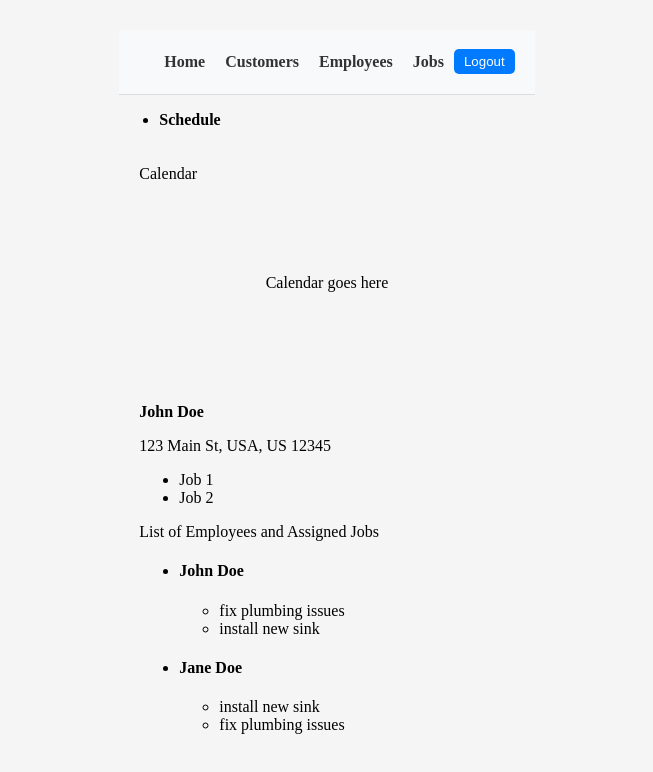
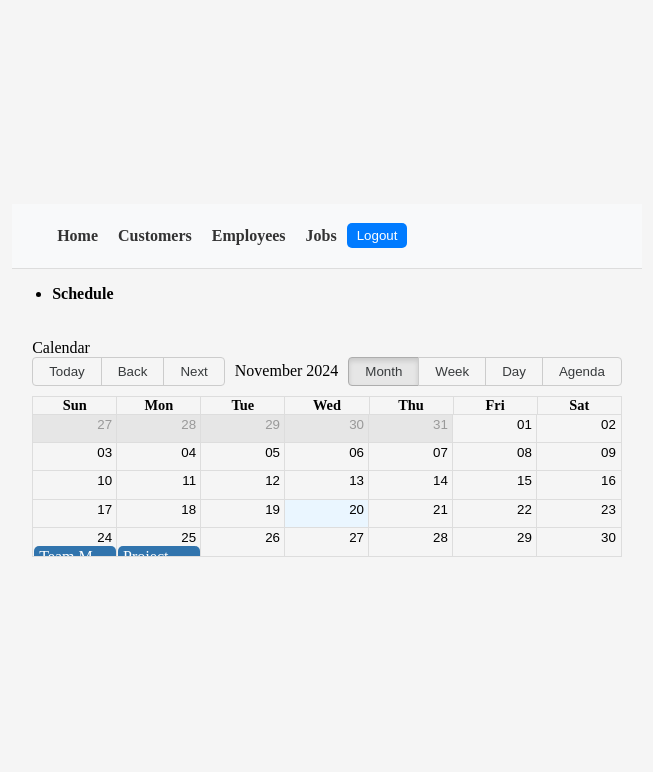
Before and after one commit to Runnerrupert/JobHub, a React (Vite) app in the folder client/: page /home in a window 1280 px wide. Shown: the top 772 px of the page, without its empty margins (313-966 px from the left). Built offline with nearby package versions, Linux system fonts and the light colour scheme.

Commit message:
Add Pedro's HomePage Calendar

```diff
--- a/client/package.json
+++ b/client/package.json
@@ -16,11 +16,14 @@
     "jwt-decode": "^4.0.0",
     "react": "^18.3.1",
     "react-dom": "^18.3.1",
-    "react-router-dom": "^6.24.0"
+    "react-router-dom": "^6.24.0",
+    "react-big-calendar": "^1.5.0",
+    "date-fns": "^2.30.0"
   },
   "devDependencies": {
     "@types/react": "^18.3.3",
     "@types/react-dom": "^18.3.0",
+    "@types/react-big-calendar": "^1.16.0",
     "@typescript-eslint/eslint-plugin": "^7.13.1",
     "@typescript-eslint/parser": "^7.13.1",
     "@vitejs/plugin-react": "^4.3.1",
--- a/client/src/pages/Home.tsx
+++ b/client/src/pages/Home.tsx
@@ -1,25 +1,37 @@
-import { Layout, Menu, Row, Col, Card, Typography, List } from "antd";
+import { Layout, Menu, Row, Col, Card, } from "antd";
 import Navbar from "../components/Navbar";
+import { Calendar, dateFnsLocalizer } from 'react-big-calendar'; //Import Calendar and dateFnsLocalizer from a GitHub repository that I found
+import { format, parse, startOfWeek, getDay } from 'date-fns'; // Import date-fns functions
+import 'react-big-calendar/lib/css/react-big-calendar.css'; // Styling for the calendar
+import enUS from 'date-fns/locale/en-US'; // Import English locale for date-fns
 
 const { Header, Content } = Layout;
-const { Title, Text } = Typography;
 
 const Home = () => {
-  const customers = [
+
+  const locales = { 'en-US': enUS }; // Define the locales object with the English locale
+
+  const localizer = dateFnsLocalizer({// Create a new instance of dateFnsLocalizer with the following options
+    format,
+    parse,
+    startOfWeek,
+    getDay,
+    locales,
+  });
+
+  const events = [ // Define the events array with some sample events
     {
-      name: 'John Doe',
-      address: '123 Main St, USA, US 12345',
-      jobs: [
-        { title: 'Job 1', description: 'Job 1 Description' },
-        { title: 'Job 2', description: 'Job 2 Description' },
-      ],
+      title: 'Team Meeting',
+      start: new Date(2024, 10, 24, 10, 0), // November 24, 2024, at 10:00 AM
+      end: new Date(2024, 10, 24, 11, 0), // November 24, 2024, at 11:00 AM
+    },
+    {
+      title: 'Project Deadline',
+      start: new Date(2024, 10, 25, 14, 0), // November 25, 2024, at 2:00 PM
+      end: new Date(2024, 10, 25, 15, 0), // November 25, 2024, at 3:00 PM
     },
   ];
 
-const employees = [
-  {name: 'John Doe', assignedJob: ['fix plumbing issues', 'install new sink']},
-  {name: 'Jane Doe', assignedJob: ['install new sink', 'fix plumbing issues']},
-];
 
 return (
   <Layout>
@@ -39,47 +51,17 @@ return (
             {/* Placeholder for Calendar */}
             <Card title="Calendar" className="calendar-card" style={{ marginBottom: '20px' }}>
               <div style={{ height: '200px', display: 'flex', alignItems: 'center', justifyContent: 'center' }}>
-                Calendar goes here
+                <Calendar localizer={localizer}
+                events={events}
+                startAccessor="start"
+                endAccessor="end"
+                style={{ height: '100%', width: '100%' }} />
               </div>
             </Card>
-
-    {/* Customer and Job List */}
-    {customers.map((customer, index) => (
-              <Card key={index} className="customer-card">
-                <Text strong>{customer.name}</Text>
-                <p>{customer.address}</p>
-                <List
-                  size="small"
-                  dataSource={customer.jobs}
-                  renderItem={(job) => (
-                    <List.Item>
-                      {job.title}
-                    </List.Item>
-                  )}
-                />
-              </Card>
-            ))}
           </Col>
 
 {/* Right Content Area - Employees and Assigned Jobs */}
-<Col span={18}>
-            <Card title="List of Employees and Assigned Jobs">
-              <List
-                itemLayout="vertical"
-                dataSource={employees}
-                renderItem={(employee) => (
-                  <List.Item>
-                    <Title level={4}>{employee.name}</Title>
-                    <List
-                      size="small"
-                      dataSource={employee.assignedJob}
-                      renderItem={(job) => <List.Item>{job}</List.Item>}
-                    />
-                  </List.Item>
-                )}
-              />
-            </Card>
-          </Col>
+
         </Row>
       </Content>
     </Layout>
```
Also changed, not shown: tsconfig.json (indentation only), 1 other file (tests, documents, lock files or other folders).
